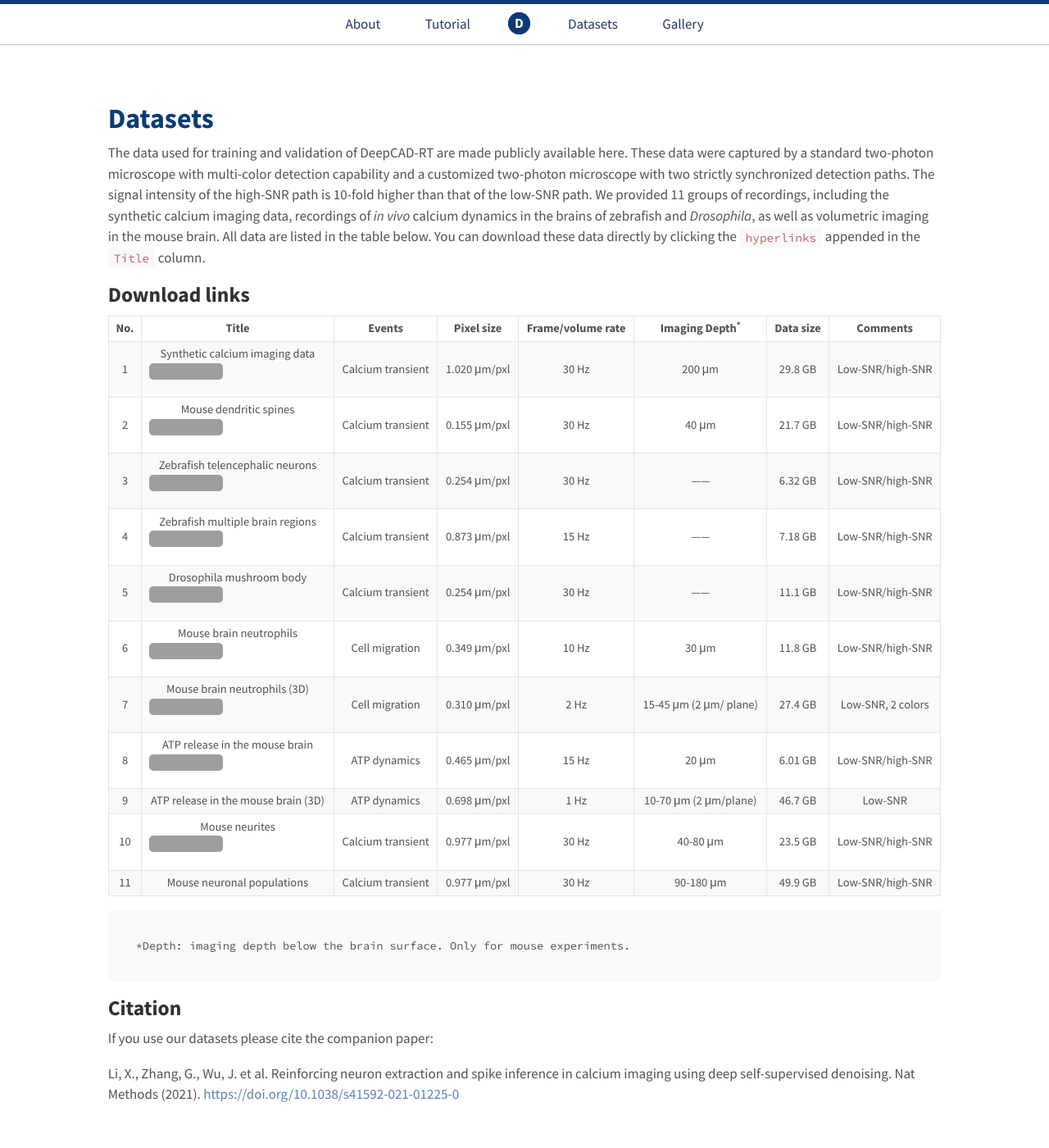
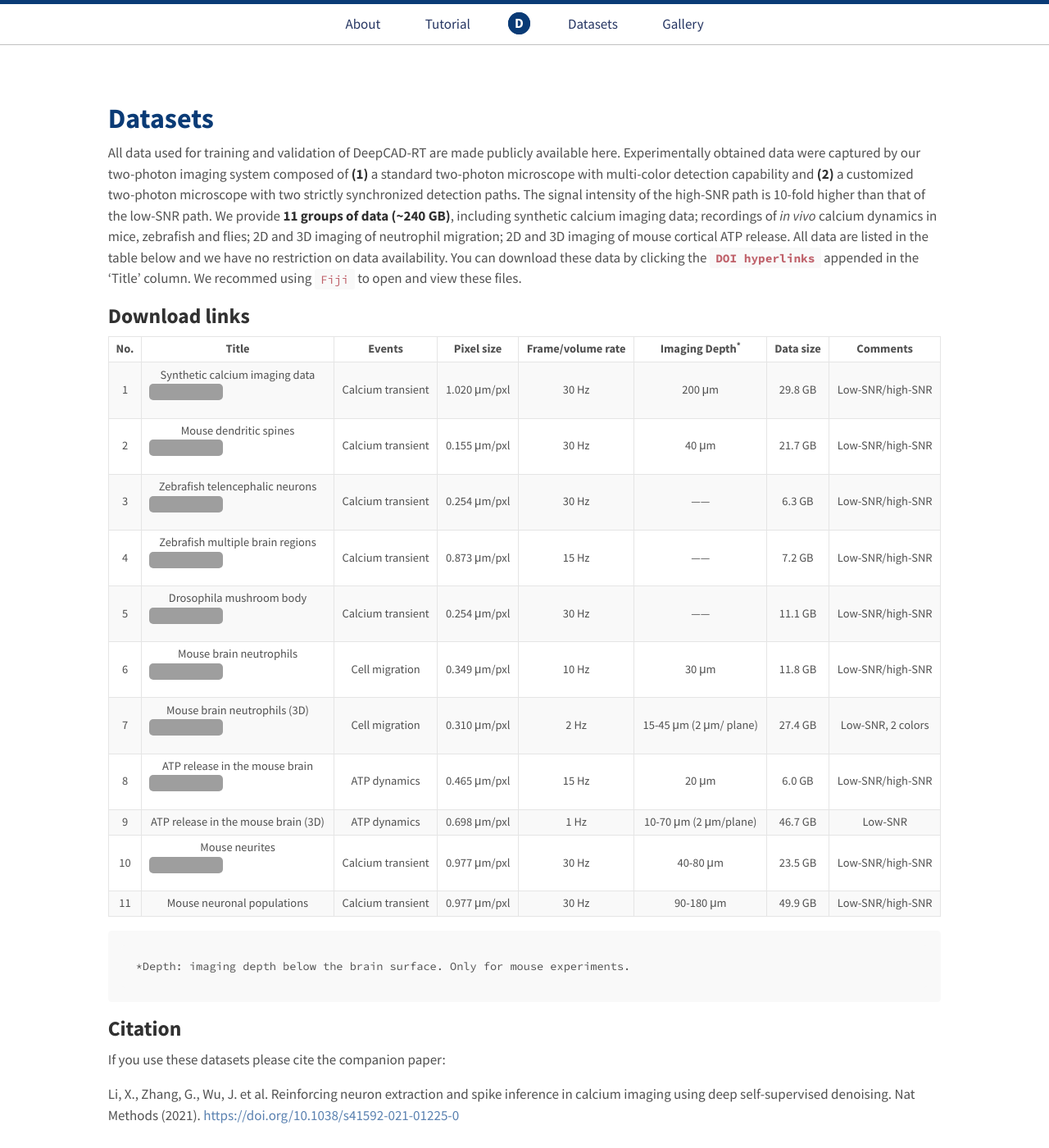
Before and after one commit to cabooster/DeepCAD-RT, a Jekyll site: the page built from Datasets.md, in a window 1280 px wide and 1400 px high, cut to the strip 0-1400 px from the top of the window. Shown: the whole strip at 82% size. Built offline with Jekyll 4.4.1, drawn with Linux system fonts in a browser that asks for light colours; grey boxes are pictures that could not be loaded.

Commit message:
Update Datasets.md

```diff
--- a/Datasets.md
+++ b/Datasets.md
@@ -3,7 +3,7 @@ layout: page
 title: Datasets
 ---
 
-The data used for training and validation of DeepCAD-RT are made publicly available here. These data were captured by a standard two-photon microscope with multi-color detection capability and a customized two-photon microscope with two strictly synchronized detection paths. The signal intensity of the high-SNR path is 10-fold higher than that of the low-SNR path. We provided 11 groups of recordings, including the synthetic calcium imaging data, recordings of *in vivo* calcium dynamics in the brains of zebrafish and *Drosophila*,  as well as volumetric imaging in the mouse brain. All data are listed in the table below. You can download these data directly by clicking the `hyperlinks` appended in the `Title` column.
+All data used for training and validation of DeepCAD-RT are made publicly available here. Experimentally obtained data were captured by our two-photon imaging system composed of **(1)** a standard two-photon microscope with multi-color detection capability and **(2)** a customized two-photon microscope with two strictly synchronized detection paths. The signal intensity of the high-SNR path is 10-fold higher than that of the low-SNR path. We provide **11 groups of data (~240 GB)**, including synthetic calcium imaging data; recordings of *in vivo* calcium dynamics in mice, zebrafish and flies;  2D and 3D imaging of neutrophil migration; 2D and 3D imaging of mouse cortical ATP release. All data are listed in the table below and we have no restriction on data availability. You can download these data by clicking the **`DOI hyperlinks`** appended in the 'Title' column. We recommed using [`Fiji`](https://imagej.net/software/fiji/downloads) to open and view these files.
 
 ## Download links
 
@@ -11,12 +11,12 @@ The data used for training and validation of DeepCAD-RT are made publicly availa
 | :--: | :----------------------------------------------------------: | :---------------: | :----------: | :---------------: | :-----------------------: | :-------: | :---------------: |
 |  1   | Synthetic calcium imaging data<a href="https://doi.org/10.5281/zenodo.6254739"><img src="https://zenodo.org/badge/DOI/10.5281/zenodo.6254739.svg" alt="DOI"></a> | Calcium transient | 1.020 μm/pxl |       30 Hz       |          200 μm           |  29.8 GB  | Low-SNR/high-SNR  |
 |  2   | Mouse dendritic spines <a href="https://doi.org/10.5281/zenodo.6275571"><img src="https://zenodo.org/badge/DOI/10.5281/zenodo.6275571.svg" alt="DOI"></a> | Calcium transient | 0.155 μm/pxl |       30 Hz       |           40 μm           |  21.7 GB  | Low-SNR/high-SNR  |
-|  3   | Zebrafish telencephalic neurons<a href="https://doi.org/10.5281/zenodo.6292509"><img src="https://zenodo.org/badge/DOI/10.5281/zenodo.6292509.svg" alt="DOI"></a> | Calcium transient | 0.254 μm/pxl |       30 Hz       |            ——             |  6.32 GB  | Low-SNR/high-SNR  |
-|  4   | Zebrafish multiple brain regions<a href="https://doi.org/10.5281/zenodo.6293696"><img src="https://zenodo.org/badge/DOI/10.5281/zenodo.6293696.svg" alt="DOI"></a> | Calcium transient | 0.873 μm/pxl |       15 Hz       |            ——             |  7.18 GB  | Low-SNR/high-SNR  |
+|  3   | Zebrafish telencephalic neurons<a href="https://doi.org/10.5281/zenodo.6292509"><img src="https://zenodo.org/badge/DOI/10.5281/zenodo.6292509.svg" alt="DOI"></a> | Calcium transient | 0.254 μm/pxl |       30 Hz       |            ——             |  6.3 GB  | Low-SNR/high-SNR  |
+|  4   | Zebrafish multiple brain regions<a href="https://doi.org/10.5281/zenodo.6293696"><img src="https://zenodo.org/badge/DOI/10.5281/zenodo.6293696.svg" alt="DOI"></a> | Calcium transient | 0.873 μm/pxl |       15 Hz       |            ——             |  7.2 GB  | Low-SNR/high-SNR  |
 |  5   | Drosophila mushroom body<a href="https://doi.org/10.5281/zenodo.6296555"><img src="https://zenodo.org/badge/DOI/10.5281/zenodo.6296555.svg" alt="DOI"></a> | Calcium transient | 0.254 μm/pxl |       30 Hz       |            ——             |  11.1 GB  | Low-SNR/high-SNR  |
 |  6   | Mouse brain neutrophils<a href="https://doi.org/10.5281/zenodo.6296569"><img src="https://zenodo.org/badge/DOI/10.5281/zenodo.6296569.svg" alt="DOI"></a> |  Cell migration   | 0.349 μm/pxl |       10 Hz       |           30 μm           |  11.8 GB  | Low-SNR/high-SNR  |
 |  7   | Mouse brain neutrophils (3D)<a href="https://doi.org/10.5281/zenodo.6297924"><img src="https://zenodo.org/badge/DOI/10.5281/zenodo.6297924.svg" alt="DOI"></a> |  Cell migration   | 0.310 μm/pxl |       2 Hz        |  15-45 μm (2 μm/ plane)   |  27.4 GB  | Low-SNR, 2 colors |
-|  8   | ATP release in the mouse brain<a href="https://doi.org/10.5281/zenodo.6298010"><img src="https://zenodo.org/badge/DOI/10.5281/zenodo.6298010.svg" alt="DOI"></a> |   ATP dynamics    | 0.465 μm/pxl |       15 Hz       |           20 μm           |  6.01 GB  | Low-SNR/high-SNR  |
+|  8   | ATP release in the mouse brain<a href="https://doi.org/10.5281/zenodo.6298010"><img src="https://zenodo.org/badge/DOI/10.5281/zenodo.6298010.svg" alt="DOI"></a> |   ATP dynamics    | 0.465 μm/pxl |       15 Hz       |           20 μm           |  6.0 GB  | Low-SNR/high-SNR  |
 |  9   |             ATP release in the mouse brain (3D)              |   ATP dynamics    | 0.698 μm/pxl |       1 Hz        |   10-70 μm (2 μm/plane)   |  46.7 GB  |      Low-SNR      |
 |  10  | Mouse neurites<br><a href="https://doi.org/10.5281/zenodo.6299076"><img src="https://zenodo.org/badge/DOI/10.5281/zenodo.6299076.svg" alt="DOI"></a> | Calcium transient | 0.977 μm/pxl |       30 Hz       |         40-80 μm          |  23.5 GB  | Low-SNR/high-SNR  |
 |  11  |                  Mouse neuronal populations                  | Calcium transient | 0.977 μm/pxl |       30 Hz       |         90-180 μm         |  49.9 GB  | Low-SNR/high-SNR  |
@@ -27,6 +27,6 @@ The data used for training and validation of DeepCAD-RT are made publicly availa
 
 ## Citation
 
-If you use our datasets please cite the companion paper:
+If you use these datasets please cite the companion paper:
 
 Li, X., Zhang, G., Wu, J. et al. Reinforcing neuron extraction and spike inference in calcium imaging using deep self-supervised denoising. Nat Methods (2021). [https://doi.org/10.1038/s41592-021-01225-0](https://www.nature.com/articles/s41592-021-01225-0)
```
